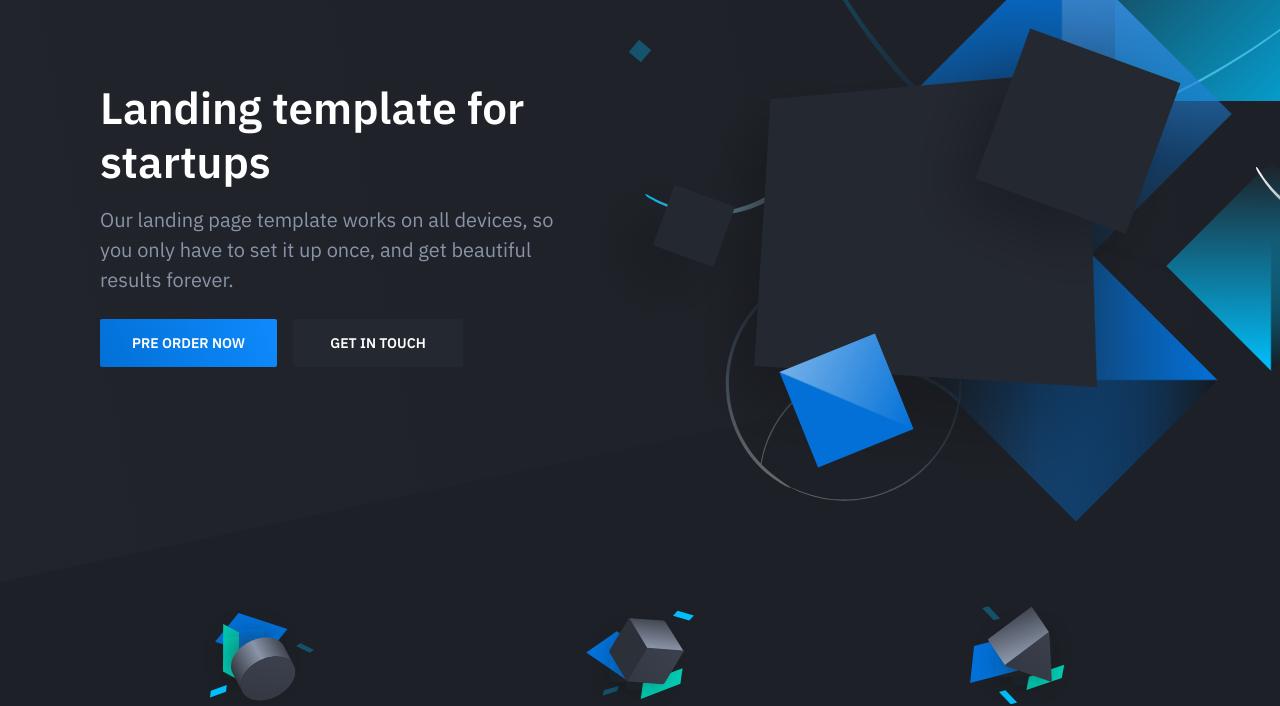
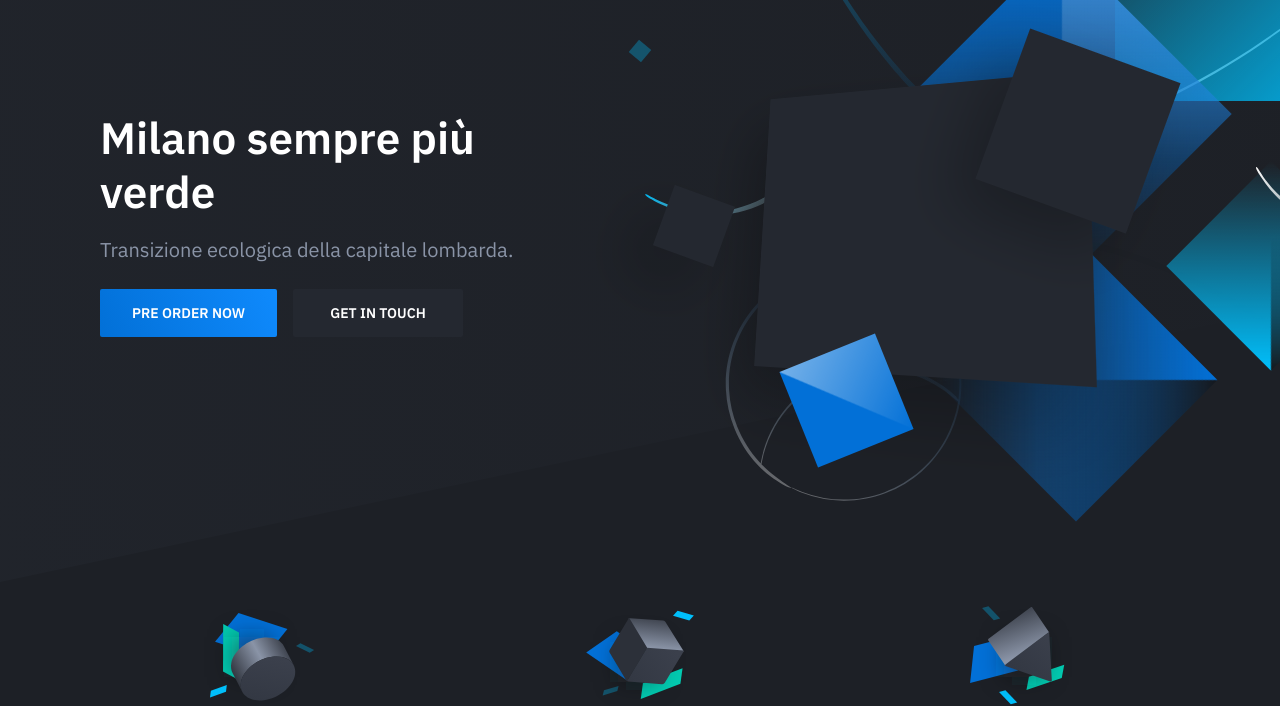
Before and after one commit to nicolodijoseph/landing-page-DM, a plain HTML site: page index.html in a window 1280 px wide. Shown: the part 118-824 px from the top of the page. Drawn offline with nearby package versions, Linux system fonts and the light colour scheme.

Commit message:
versione 1.0

```diff
--- a/index.html
+++ b/index.html
@@ -31,8 +31,8 @@
                 <div class="container">
                     <div class="hero-inner">
 						<div class="hero-copy">
-	                        <h1 class="hero-title mt-0">Landing template for startups</h1>
-	                        <p class="hero-paragraph">Our landing page template works on all devices, so you only have to set it up once, and get beautiful results forever.</p>
+	                        <h1 class="hero-title mt-0">Milano sempre più verde</h1>
+	                        <p class="hero-paragraph"> Transizione ecologica della capitale lombarda.</p>
 	                        <div class="hero-cta"><a class="button button-primary" href="#">Pre order now</a><a class="button" href="#">Get in touch</a></div>
 						</div>
 						<div class="hero-figure anime-element">
```
